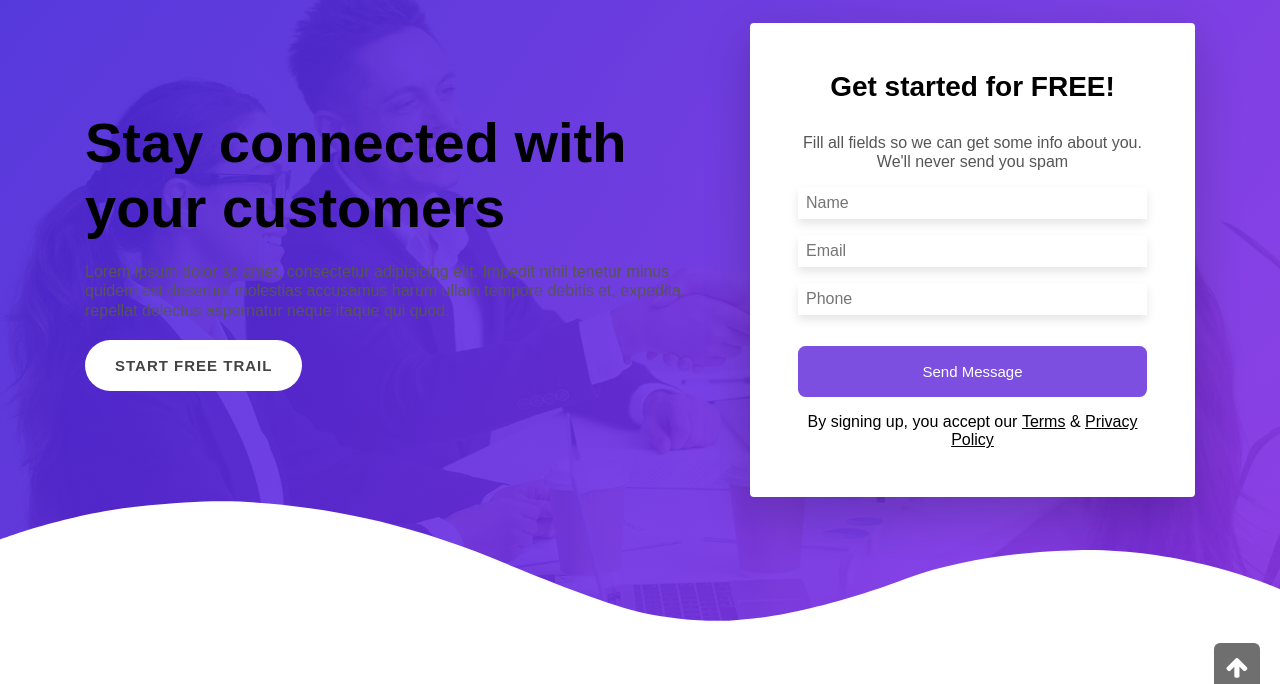
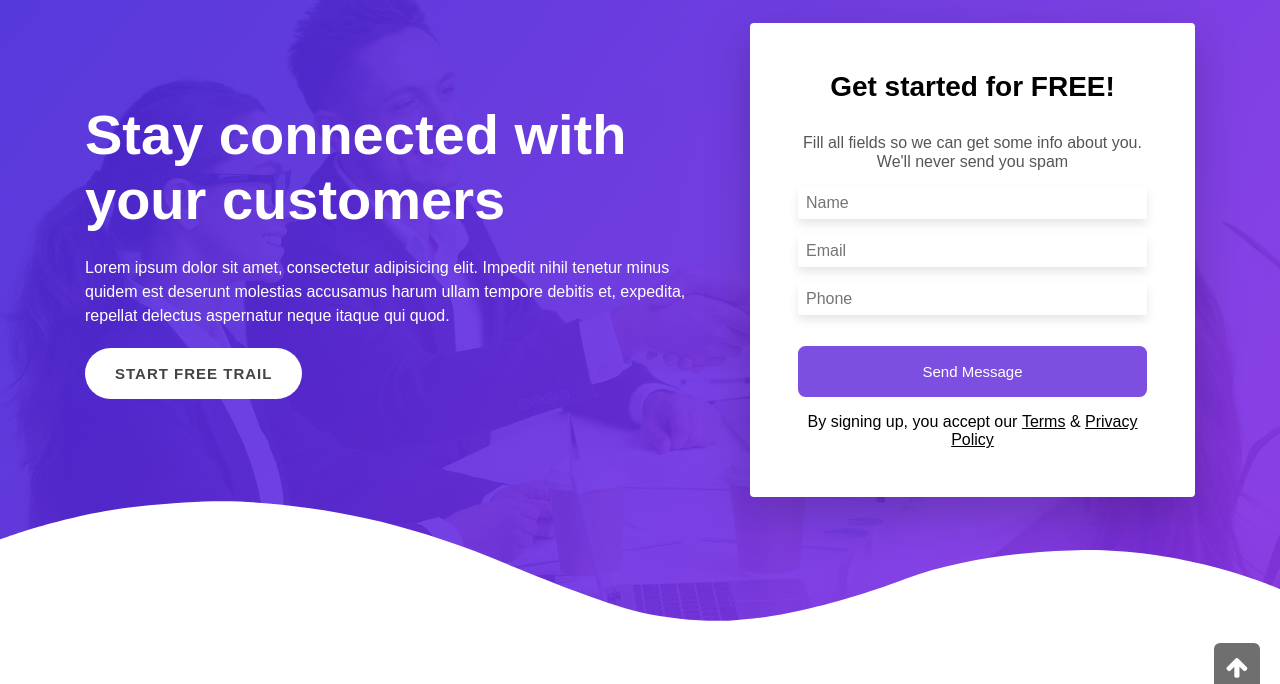
Before and after one commit to front-end-by-rimantas/42-grupe-portfolio-react, a website with bundled scripts: page index.html in a window 1280 px wide. Shown: the part 89-773 px from the top of the page. Built offline with nearby package versions, Linux system fonts and the light colour scheme.

Commit message:
hero teksto spalvos

```diff
--- a/css/base/base.css
+++ b/css/base/base.css
@@ -31,7 +31,7 @@ a:hover {
 }
 
 .main-tittle{
-    /*color: #fff;*/
+    color: #fff;
     font-size: clamp(28px, 6vw, 56px);
     margin-bottom: 0.4em;
 }
--- a/css/pages/home.css
+++ b/css/pages/home.css
@@ -140,6 +140,12 @@ header.container {
     background: transparent;
 }
 /*del cont fix end */
+.tittle-form-row .main-para {
+    text-align: left;
+    color: #fff;
+    line-height: 1.5em;
+}
+
 .trail-btn {
     padding: 0.8em  1.8em;
     text-align: center;
--- a/index.html
+++ b/index.html
@@ -58,7 +58,7 @@
         <div class="row tittle-form-row">
             <div class="col-12 col-lg-7">
                 <h1 class="main-tittle">Stay connected with your customers</h1>
-                <p>Lorem ipsum dolor sit amet, consectetur adipisicing elit. Impedit nihil tenetur minus quidem est deserunt molestias accusamus harum ullam tempore debitis et, expedita, repellat delectus aspernatur neque itaque qui quod.</p>
+                <p class="main-para">Lorem ipsum dolor sit amet, consectetur adipisicing elit. Impedit nihil tenetur minus quidem est deserunt molestias accusamus harum ullam tempore debitis et, expedita, repellat delectus aspernatur neque itaque qui quod.</p>
                 <a class="trail-btn" href="#">Start free trail</a>
             </div>
             <form class="col-12 col-md-8 ml-md-2 col-lg-5 ml-lg-0 form">
```
